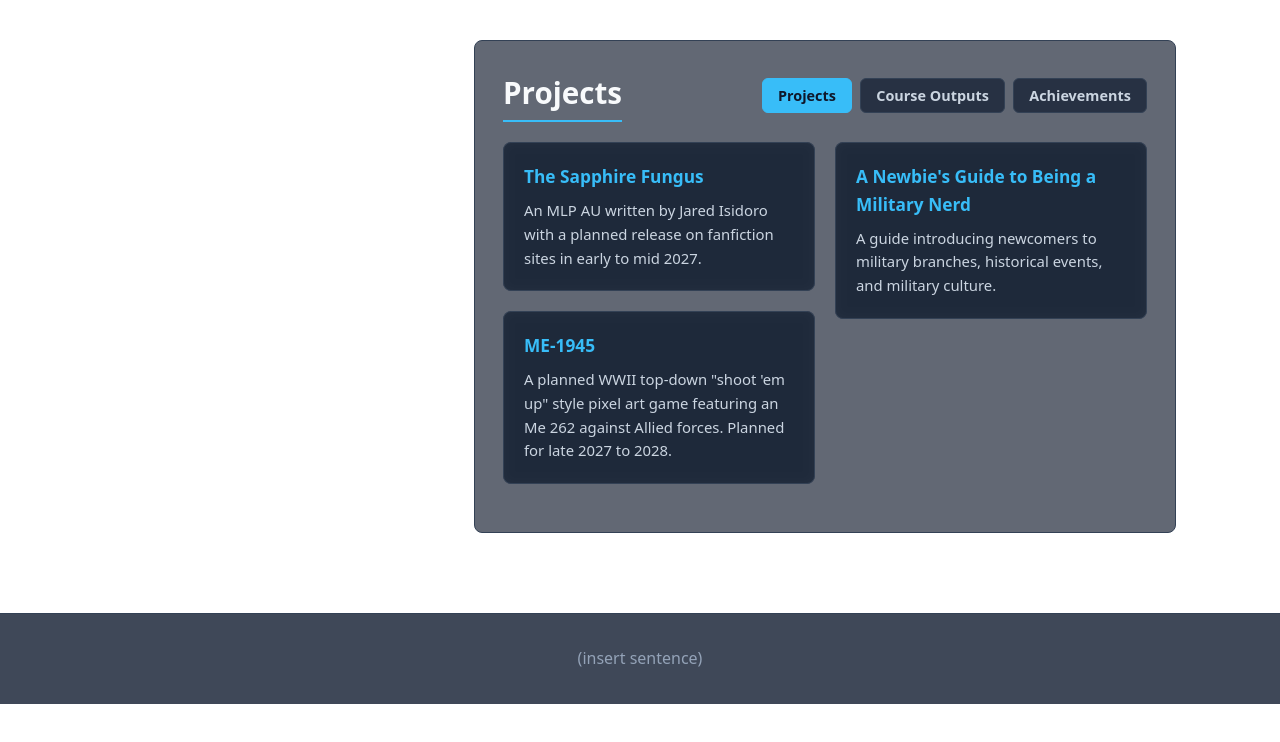
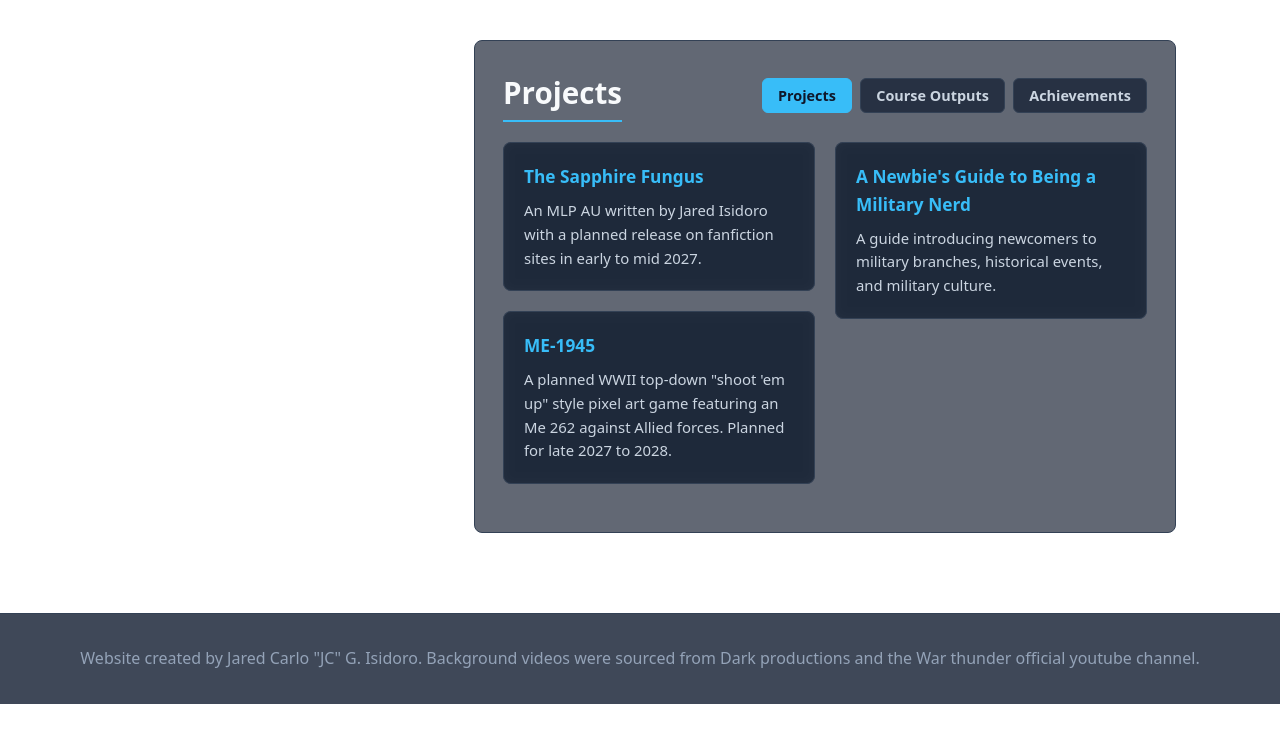
Before and after one commit to Miniconana/website, a plain HTML site: page index.html in a window 1280 px wide. Shown: the part 1391-2133 px from the top of the page. Drawn offline with Linux system fonts and the light colour scheme.

Commit message:
Update index.html

```diff
--- a/index.html
+++ b/index.html
@@ -183,7 +183,7 @@
     </main>
 
     <footer>
-        <p>(insert sentence)</p>
+        <p>Website created by Jared Carlo "JC" G. Isidoro. Background videos were sourced from Dark productions and the War thunder official youtube channel.</p>
     </footer>
 
     <div class="music-bar" aria-label="Music player">
```
